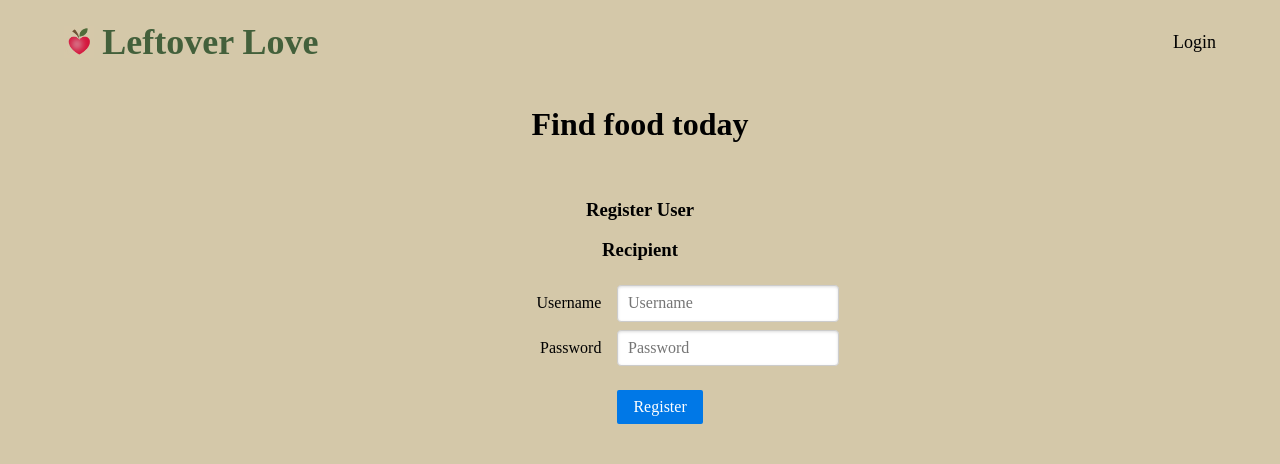
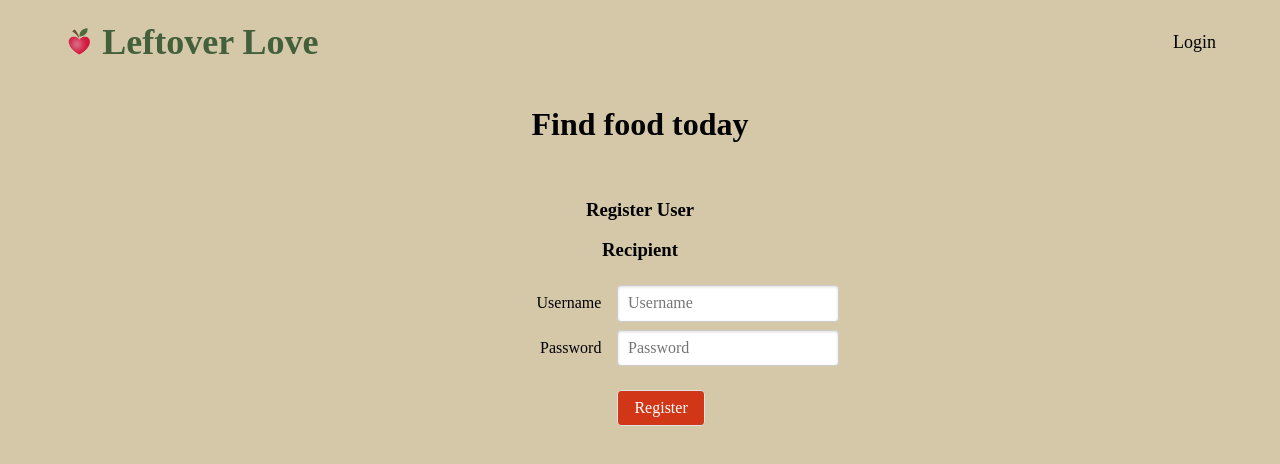
Before and after one commit to emilymchen/leftover-love, a Vue app: page /register-recipient in a window 1280 px wide. Shown: the top 464 px of the page. Built offline with nearby package versions, Linux system fonts and the light colour scheme; no server answers; a web font is replaced by a local one.

Commit message:
Remove color buttons

```diff
--- a/client/assets/main.css
+++ b/client/assets/main.css
@@ -1,6 +1,6 @@
 /* Add some global styles here! */
-@import url('https://fonts.googleapis.com/css2?family=Caprasimo&display=swap');
-@import url('https://fonts.googleapis.com/css2?family=Averia+Serif+Libre&display=swap');
+@import url("https://fonts.googleapis.com/css2?family=Caprasimo&display=swap");
+@import url("https://fonts.googleapis.com/css2?family=Averia+Serif+Libre&display=swap");
 
 :root {
   --red: rgb(208, 67, 12);
@@ -9,8 +9,8 @@
   --light-bg: rgba(255, 255, 255, 28%);
   --lighter-green: #d4d6b0;
   --green: #b0b470;
-  --dark-green: #58823A;
-  --darker-green: #43603B;
+  --dark-green: #58823a;
+  --darker-green: #43603b;
   --orange: #d13717;
   --orange-dark: #b02e0c;
   --base-bg: #f1f3f5;
@@ -47,9 +47,12 @@ button {
   background: var(--orange);
   color: white;
   cursor: pointer;
+  transition: background 0.3s ease;
 }
 
-
+button:hover {
+  transform: scale(1.05);
+}
 
 .column {
   display: flex;
@@ -59,18 +62,17 @@ button {
   gap: 1em;
 }
 
-
 body {
   background-color: var(--beige);
   color: var(--text);
 }
 
 h1 {
-  font-family: 'Caprasimo';
+  font-family: "Caprasimo";
 }
 
 * {
-  font-family: 'Averia Serif Libre', serif;
+  font-family: "Averia Serif Libre", serif;
 }
 
 .toast {
--- a/client/components/Claim/ClaimConfirmationForm.vue
+++ b/client/components/Claim/ClaimConfirmationForm.vue
@@ -171,7 +171,7 @@ watch(address, (newValue) => {
       </iframe>
     </div>
     <div class="create-post-buttons">
-      <button class="btn-small pure-button-primary pure-button" type="submit">Claim</button>
+      <button type="submit">Claim</button>
       <button class="btn-small pure-button" @click="emit('closeClaimPost')">Cancel</button>
     </div>
   </form>
--- a/client/components/Login/RegisterForm.vue
+++ b/client/components/Login/RegisterForm.vue
@@ -120,7 +120,7 @@ watch(address, (newValue) => {
       >
       </iframe>
       <div class="pure-controls">
-        <button type="submit" class="pure-button pure-button-primary">Register</button>
+        <button type="submit">Register</button>
       </div>
     </fieldset>
   </form>
```
